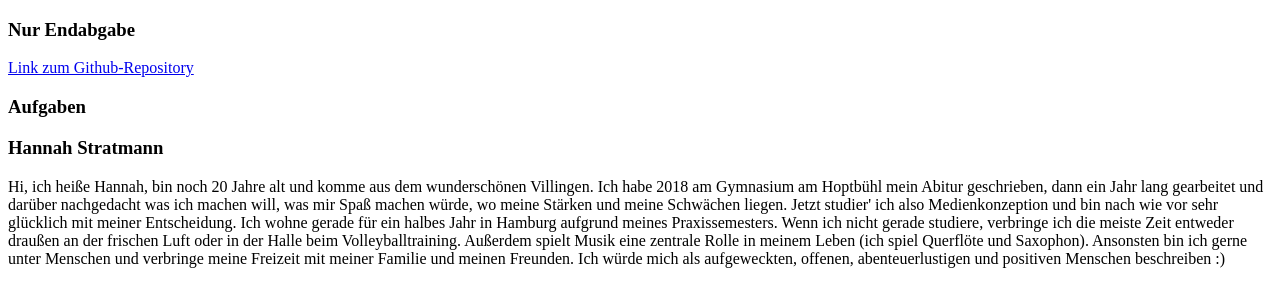
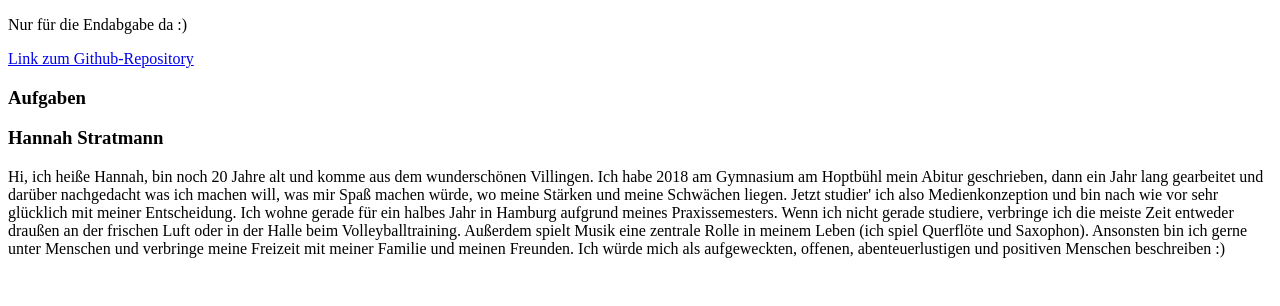
Before and after one commit to Hannah257/EIA2, a website: page Steckbrief/steckbrief.htm in a window 1280 px wide. Drawn offline with Linux system fonts and the light colour scheme.

Commit message:
Änderung

```diff
--- a/Steckbrief/steckbrief.htm
+++ b/Steckbrief/steckbrief.htm
@@ -7,7 +7,7 @@
 </head>
 <body>
 
-<h3>Nur Endabgabe</h3>
+<p>Nur für die Endabgabe da :)</p>
 <nav><a href="https://github.com/Hannah257/EIA2_SoSe2020" target="_blank">Link zum Github-Repository</a></nav>
 <h3>Aufgaben</h3>
 
```
